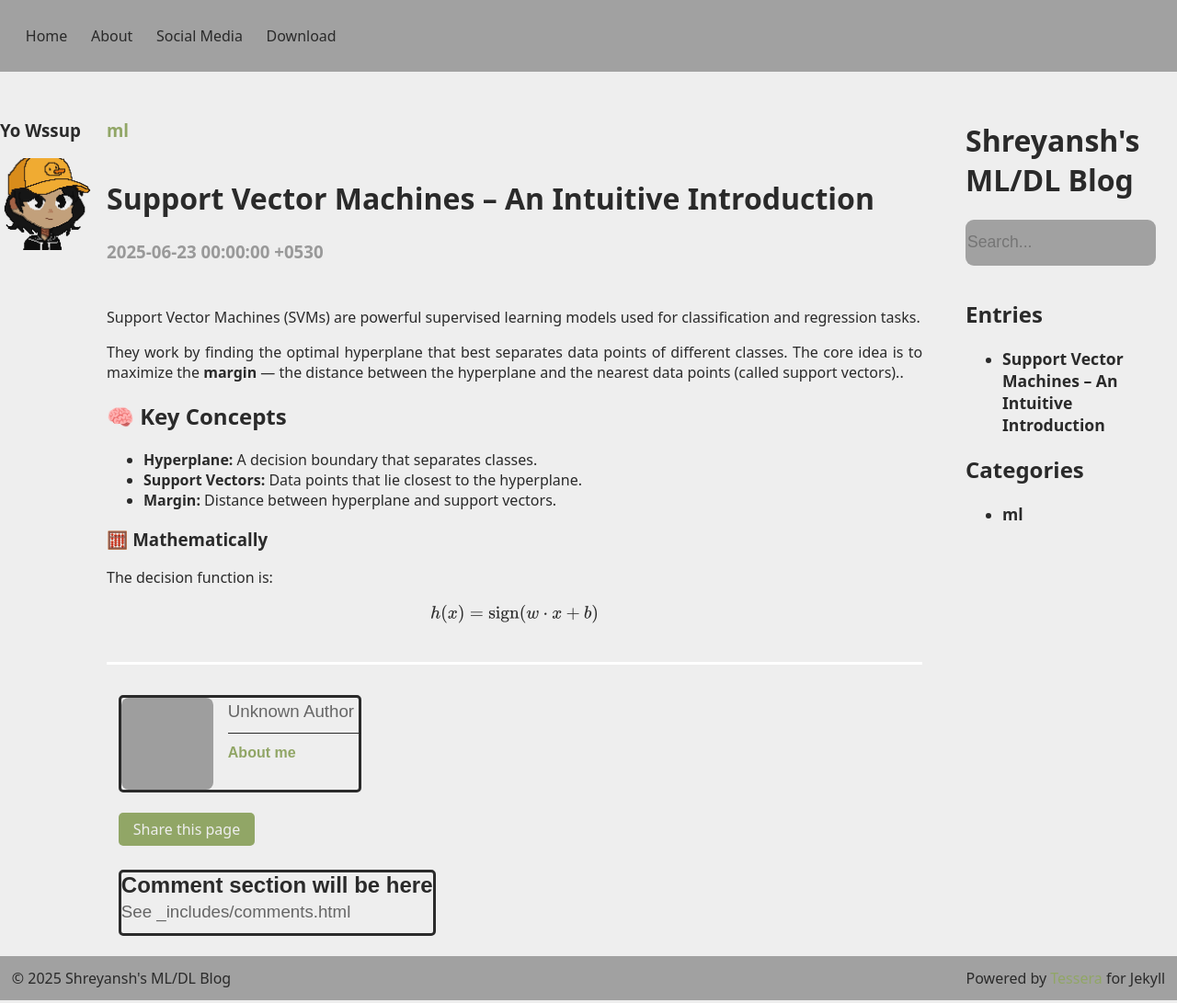
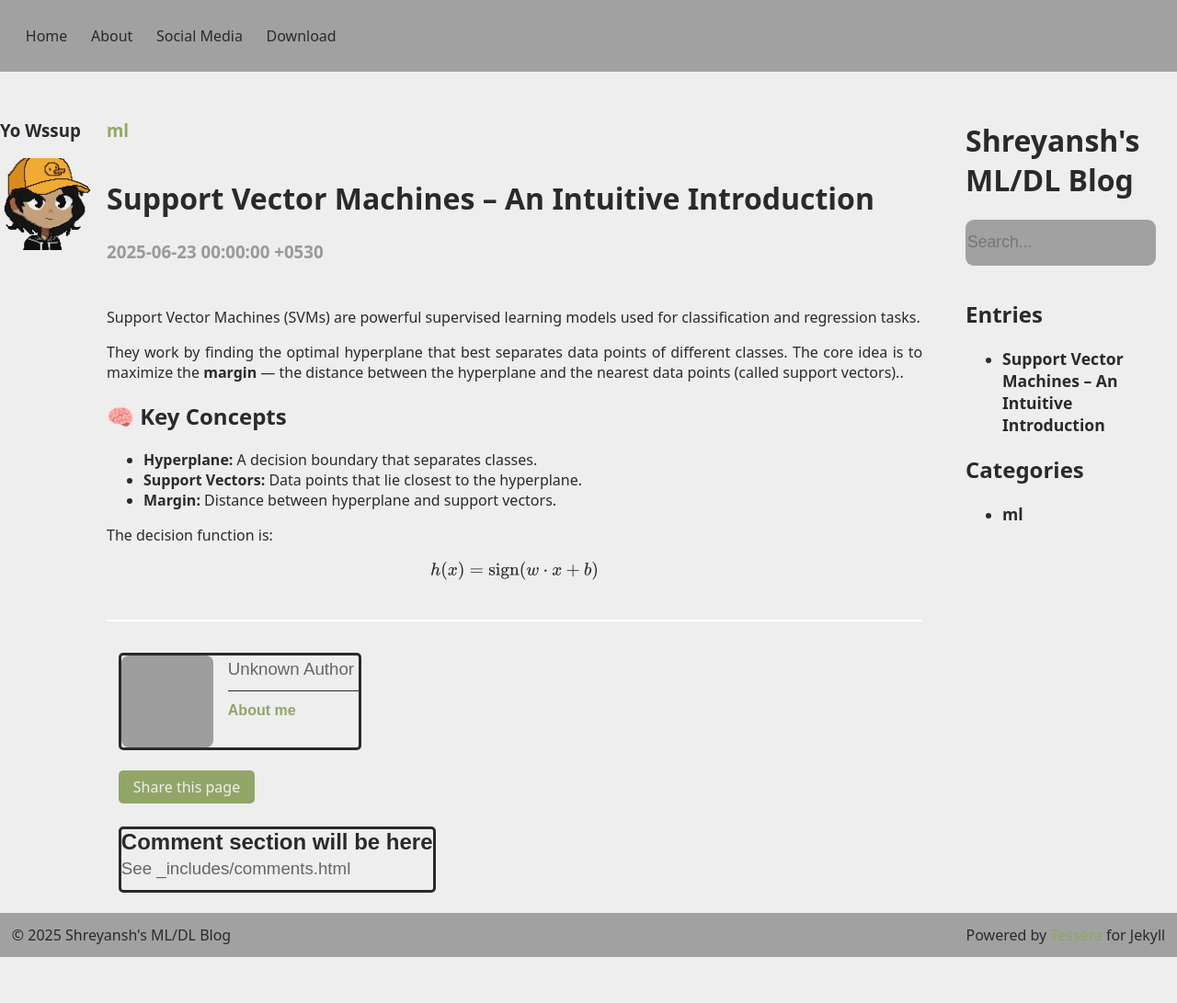
Before and after one commit to shrrynsh/site.github.io, a Jekyll site: the page built from _posts/2025-06-23-svm-from-scratch.md, in a window 1280 px wide. Shown: the whole page at 92% size. Built offline with Jekyll 4.4.1, drawn with Linux system fonts in a browser that asks for light colours; after the commit the page ends 1044 px from its top, so only the background shows below that; grey boxes are pictures that could not be loaded.

Commit message:
Update 2025-06-23-svm-from-scratch.md

```diff
--- a/_posts/2025-06-23-svm-from-scratch.md
+++ b/_posts/2025-06-23-svm-from-scratch.md
@@ -15,7 +15,7 @@ They work by finding the optimal hyperplane that best separates data points of d
 - **Support Vectors:** Data points that lie closest to the hyperplane.
 - **Margin:** Distance between hyperplane and support vectors.
 
-### 🧮 Mathematically
+
 
 The decision function is:
 
```
